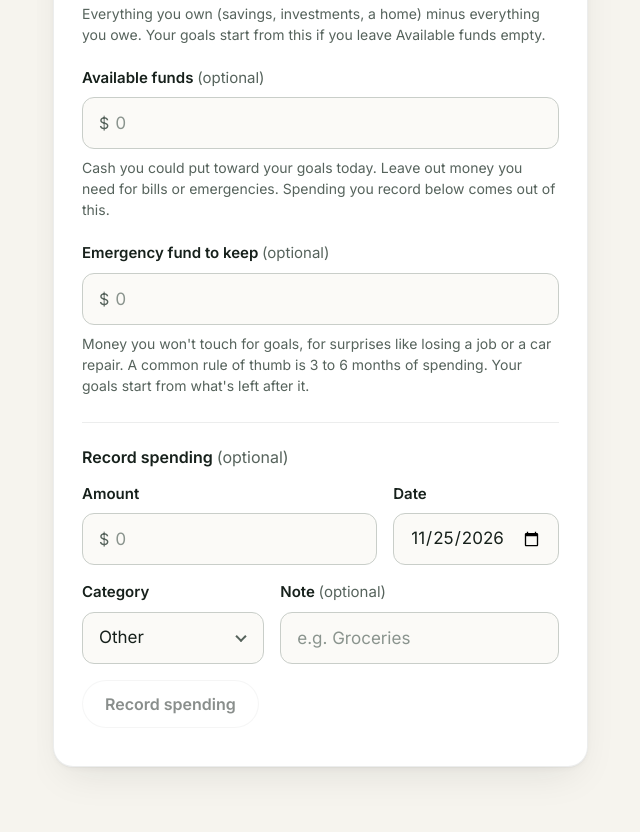
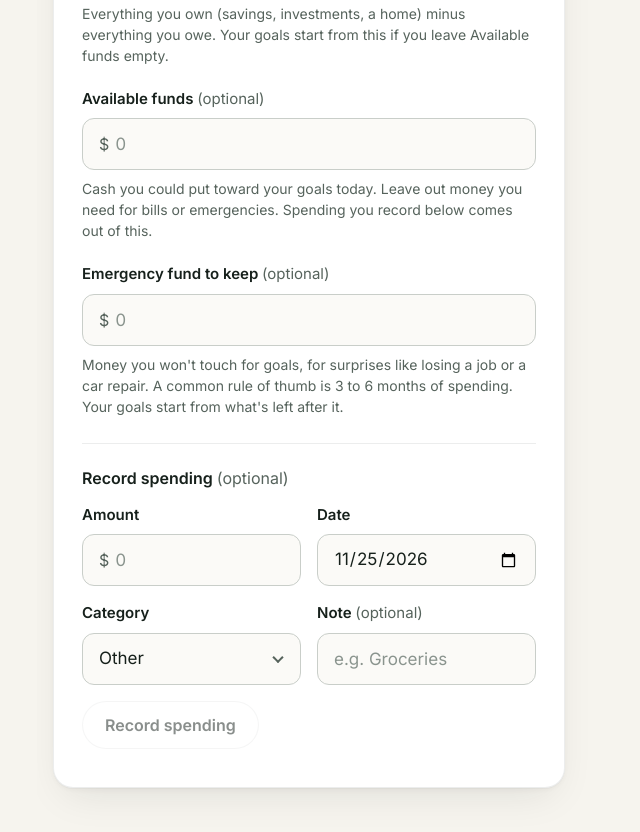
Before and after one commit to tillnextmil/Dreamimin, a website with bundled scripts: page index.html in a window 1280 px wide. Shown: the part 556-1388 px from the top of the page, without its empty margins (63-703 px from the left). Built offline with nearby package versions, Linux system fonts and the light colour scheme; files whose address does not match are found by name.

Commit message:
Line up side-by-side form fields in equal columns

```diff
--- a/styles.css
+++ b/styles.css
@@ -354,15 +354,24 @@ h2[tabindex]:focus { outline: none; }
 .field label { display: block; font-weight: 550; font-size: 15px; margin-bottom: 8px; }
 .optional { font-weight: 400; color: var(--muted); }
 
+/* two fields side by side: equal columns, whatever their labels or options. Each field's label,
+   input, help and error share a row with its neighbour's (subgrid), so the inputs line up even
+   when one label wraps; a label sits right above its input and grows upward. */
 .field-row { display: grid; gap: 0 16px; }
 @media (min-width: 480px) {
-  .field-row { grid-template-columns: 1fr 1fr; }
+  .field-row { grid-template-columns: repeat(2, minmax(0, 1fr)); }
   .field-row .field { margin-bottom: 0; }
+  @supports (grid-template-rows: subgrid) {
+    .field-row { grid-template-rows: repeat(4, auto); }
+    .field-row > .field { display: grid; grid-row: span 4; grid-template-rows: subgrid; align-content: start; }
+    .field-row > .field > label { align-self: end; }
+  }
 }
 
 .control {
   display: flex;
   align-items: center;
+  min-width: 0;   /* can shrink to its column; the input inside scrolls instead of pushing it wider */
   height: 52px;
   border: 1px solid var(--input-border);
   border-radius: var(--radius-sm);
```
